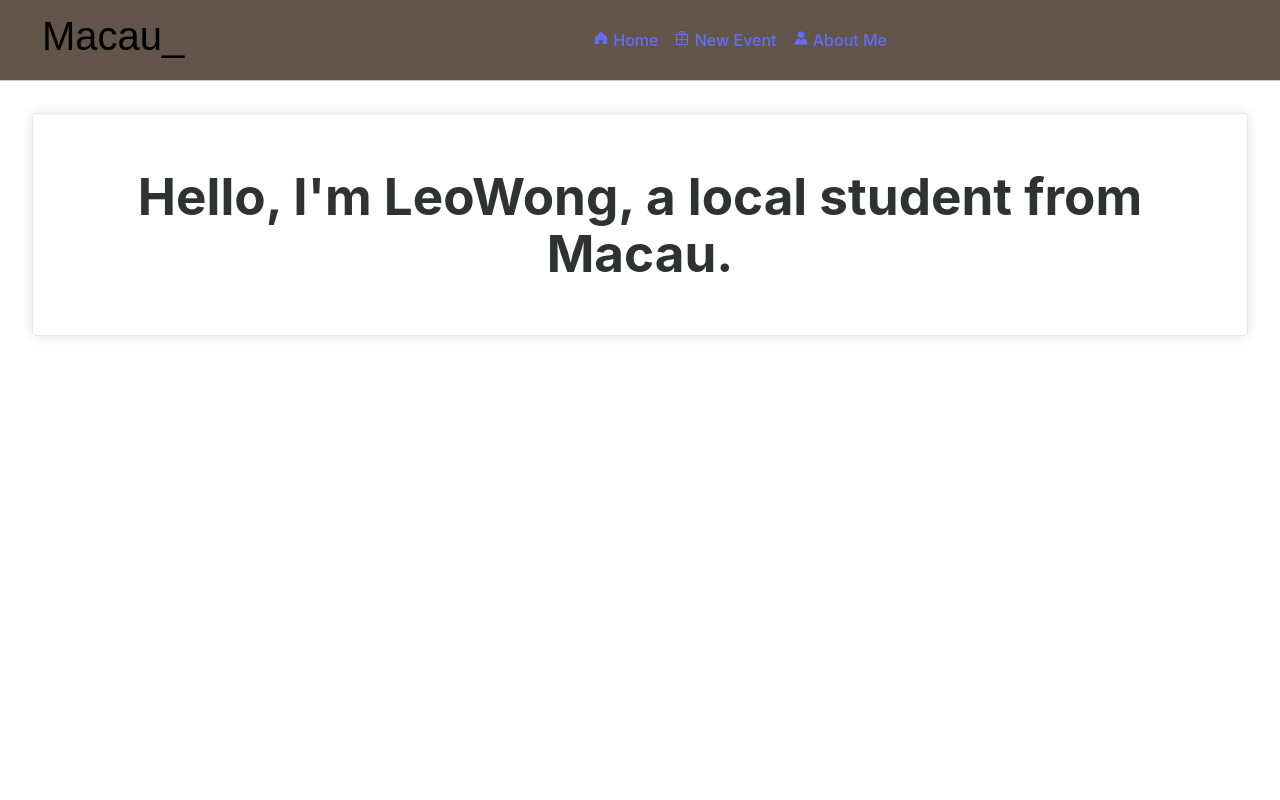
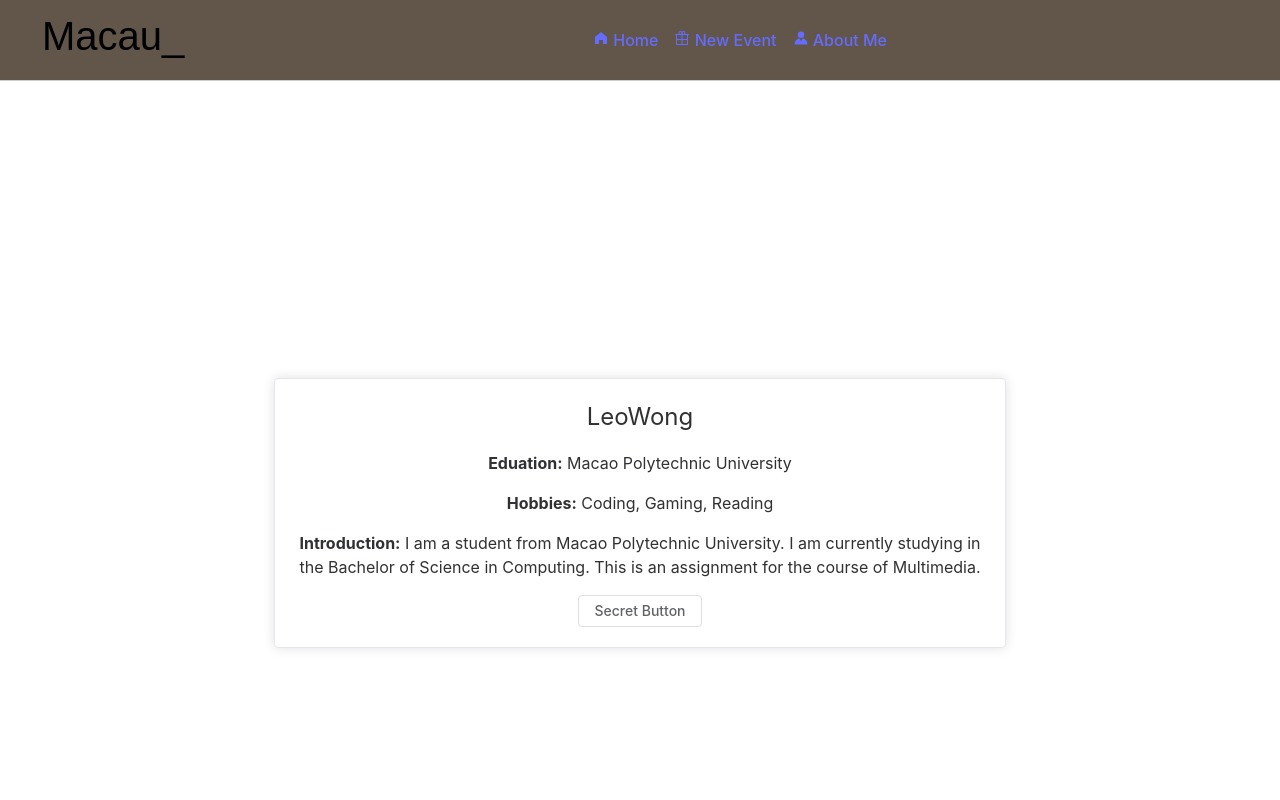
Before and after one commit to LeoWong0910/MacauView, a Vue app: page /about-me in a window 1280 px wide. Shown: the top 800 px of the page. Built offline with nearby package versions, Linux system fonts and the light colour scheme.

Commit message:
finished the About Me pages

```diff
--- a/src/views/AboutMe.vue
+++ b/src/views/AboutMe.vue
@@ -1,17 +1,54 @@
 <template>
+    <div class="intro-container">
+      <el-card class="intro-card">
+        <div class="card-header">
+          <span>{{ person.name }}</span>
+        </div>
         <div>
-        <el-card shadow="always">
-            <h1>Hello, I'm LeoWong, a local student from Macau.</h1>
-
+          <p><strong>Eduation:</strong> {{ person.education }}</p>
+          <p><strong>Hobbies:</strong> {{ person.hobbies }}</p>
+          <p><strong>Introduction:</strong> {{ person.introduction }}</p>
+        </div>
+        <el-button @click="doSomething">Secret Button</el-button>
       </el-card>
     </div>
   </template>
 
   <script setup>
+  import {ref} from 'vue';
 
+    const person = ref({
+        name: 'LeoWong',
+        education: 'Macao Polytechnic University',
+        hobbies: 'Coding, Gaming, Reading',
+        introduction: 'I am a student from Macao Polytechnic University. I am currently studying in the Bachelor of Science in Computing. This is an assignment for the course of Multimedia.'
+      })
+
+    const doSomething = () => {
+        person.value.name = 'LeoWong (p2104214)';
+      }
   </script>
 
-<style lang="scss" scoped>
+  <style scoped>
+  .intro-container {
+    display: flex;
+    justify-content: center;
+    align-items: center;
+    height: 100vh;
+  }
 
+  .intro-card {
+    width: 60%;
+  }
 
+  .profile-image {
+    width: 100%;
+    max-height: 300px;
+    object-fit: cover;
+  }
+
+  .card-header {
+    font-size: 24px;
+    text-align: center;
+  }
   </style>
```
Lines whose indentation alone changed are shown as unchanged.
